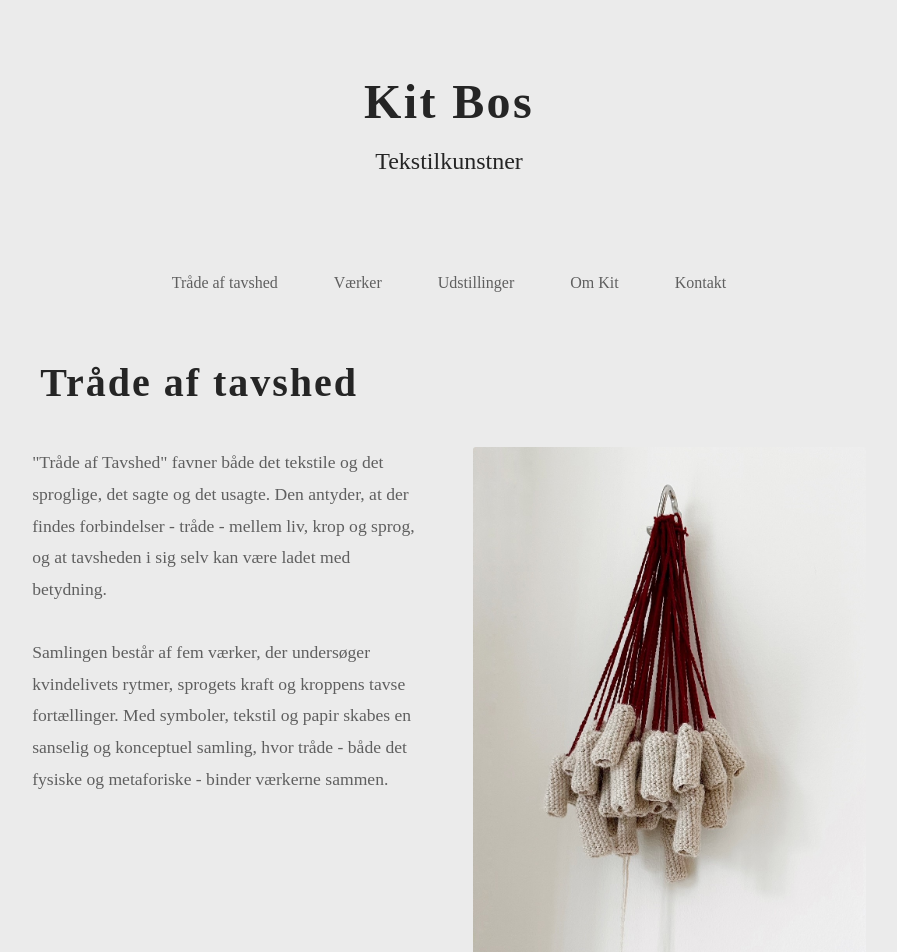
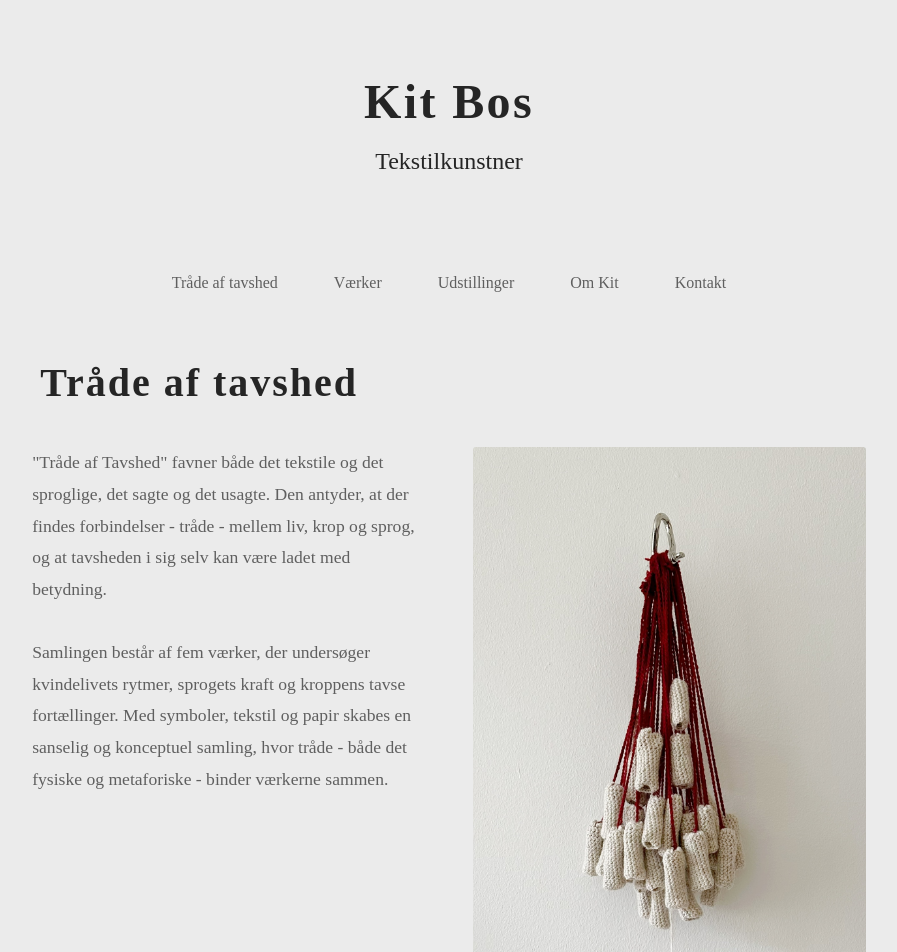
Before and after one commit to dab-code/Kb, a Nuxt app: page / in a window 1280 px wide. Shown: the top 952 px of the page, without its empty margins (191-1088 px from the left). Built offline with nearby package versions, Linux system fonts and the light colour scheme.

Commit message:
new image

```diff
--- a/app.vue
+++ b/app.vue
@@ -39,7 +39,7 @@ const content = [
         text: `"Tråde af Tavshed" favner både det tekstile og det sproglige, det sagte og det usagte. Den antyder, at der findes forbindelser - tråde - mellem liv, krop og sprog, og at tavsheden i sig selv kan være ladet med betydning. <br><br>Samlingen består af fem værker, der undersøger kvindelivets rytmer, sprogets kraft og kroppens tavse fortællinger. Med symboler, tekstil og papir skabes en sanselig og konceptuel samling, hvor tråde - både det fysiske og metaforiske - binder værkerne sammen.`,
         list: null,
         image: {
-          url: "/images/tamponer.jpg",
+          url: "/images/tamponer-2.jpg",
           alt: "Kvindeliv - en installation med hæklede former og rød tråd",
           width: 400,
           height: 800,
@@ -82,7 +82,7 @@ Værket undersøger menstruationens rolle som både biologisk realitet og kultur
         Værket inviterer til refleksion over menstruationens rolle i kvinders liv - som kilde til diskrimination, men også som et tegn på vitalitet, cyklisk kraft og samhørighed. Det peger på de globale forskelle i adgang til menstruationsprodukter, hygiejne, og frihed - og på de fælles erfaringer, der binder kvinder sammen på tværs af kulturer.`,
         list: null,
         image: {
-          url: "/images/tamponer.jpg",
+          url: "/images/tamponer-2.jpg",
           alt: "Kvindeliv - en installation med hæklede former og rød tråd",
           width: 400,
           height: 600,
```
Also changed, not shown: public/images/tamponer-2.jpg (added).
